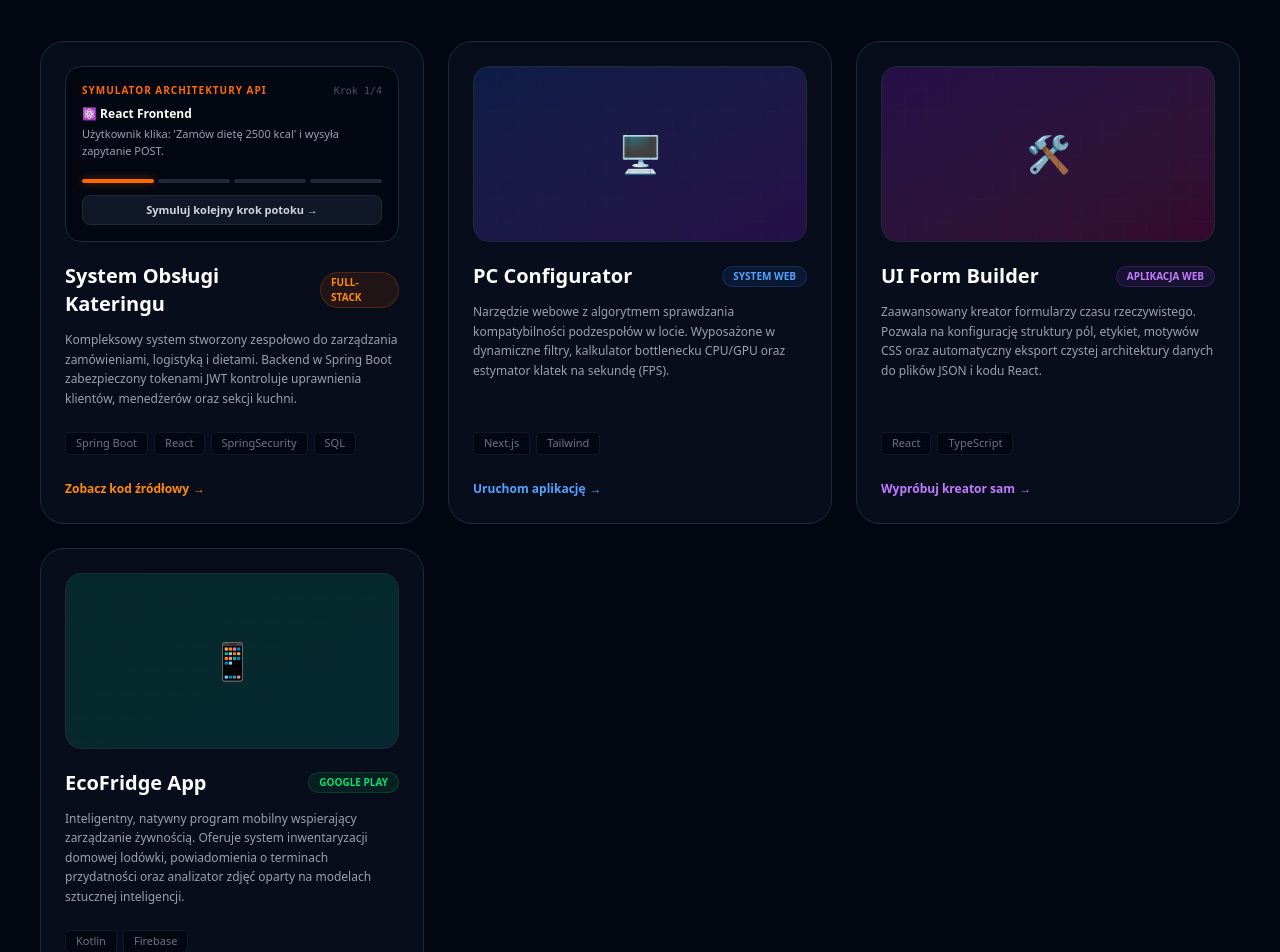
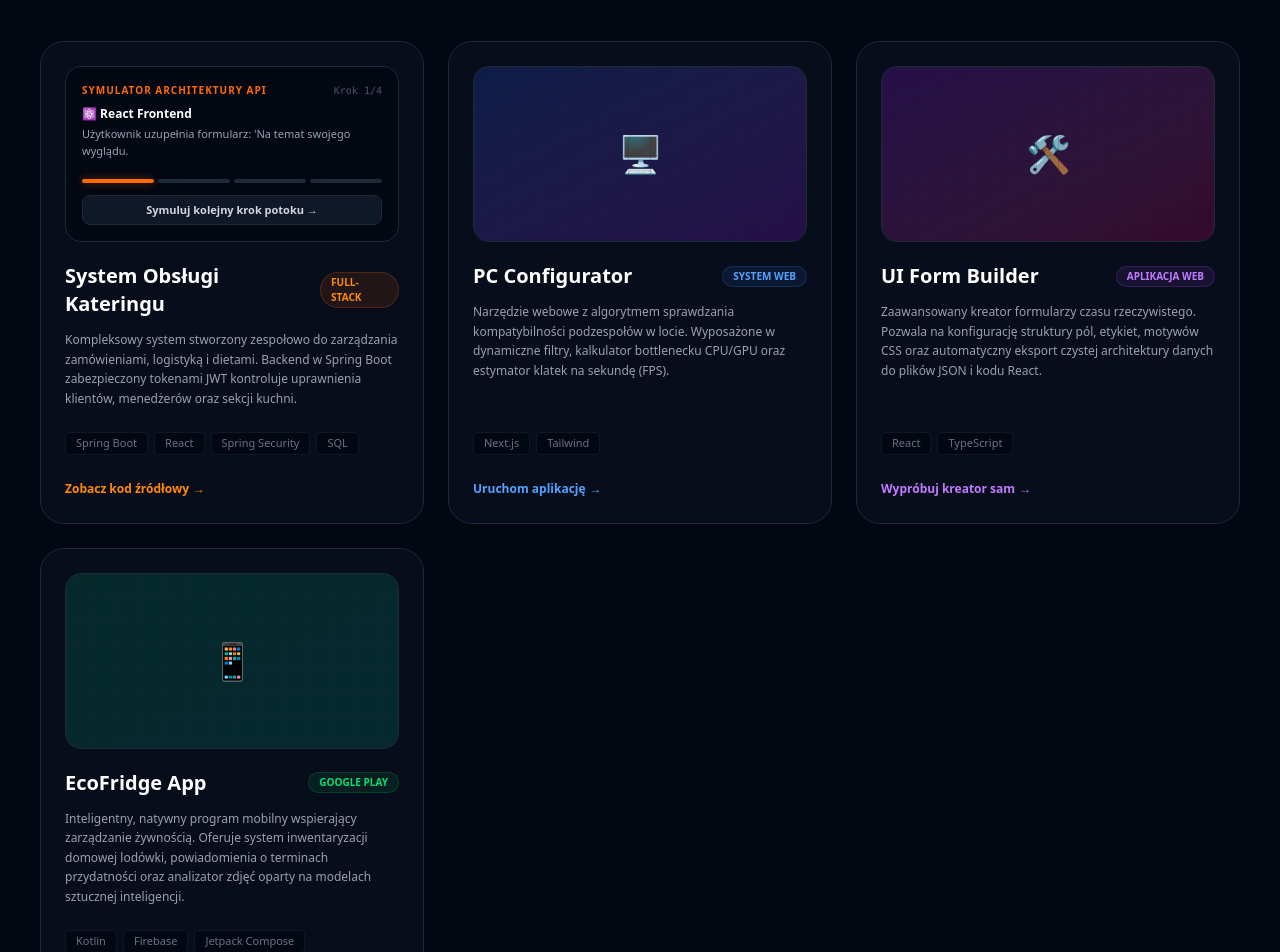
Before and after one commit to dzienbardzodobry/modern-portfolio-nextjs, a Next.js app: page / in a window 1280 px wide. Shown: the part 1020-1972 px from the top of the page. Built offline with nearby package versions, Linux system fonts and the light colour scheme.

Commit message:
Poprawki i aktualizacja

```diff
--- a/app/page.tsx
+++ b/app/page.tsx
@@ -187,7 +187,7 @@ export default function Home() {
                 <div className="flex flex-wrap gap-1.5 mb-5">
                   <span className="bg-gray-950 text-gray-500 text-[11px] px-2.5 py-0.5 rounded border border-gray-900">Spring Boot</span>
                   <span className="bg-gray-950 text-gray-500 text-[11px] px-2.5 py-0.5 rounded border border-gray-900">React</span>
-                  <span className="bg-gray-950 text-gray-500 text-[11px] px-2.5 py-0.5 rounded border border-gray-900">SpringSecurity</span>
+                  <span className="bg-gray-950 text-gray-500 text-[11px] px-2.5 py-0.5 rounded border border-gray-900">Spring Security</span>
                   <span className="bg-gray-950 text-gray-500 text-[11px] px-2.5 py-0.5 rounded border border-gray-900">SQL</span>
 
                 </div>
@@ -288,6 +288,7 @@ export default function Home() {
                 <div className="flex flex-wrap gap-1.5 mb-5">
                   <span className="bg-gray-950 text-gray-500 text-[11px] px-2.5 py-0.5 rounded border border-gray-900">Kotlin</span>
                   <span className="bg-gray-950 text-gray-500 text-[11px] px-2.5 py-0.5 rounded border border-gray-900">Firebase</span>
+                  <span className="bg-gray-950 text-gray-500 text-[11px] px-2.5 py-0.5 rounded border border-gray-900">Jetpack Compose</span>
                 </div>
                 <span className="text-[11px] text-gray-500 italic">Etap: Testy produkcyjne</span>
               </div>
@@ -651,7 +652,7 @@ function CateringSimulator() {
   const [step, setStep] = useState<number>(0);
 
   const stepsInfo = [
-    { label: "⚛️ React Frontend", desc: "Użytkownik klika: 'Zamów dietę 2500 kcal' i wysyła zapytanie POST." },
+    { label: "⚛️ React Frontend", desc: "Użytkownik uzupełnia formularz: 'Na temat swojego wyglądu." },
     { label: "🛡️ Spring Security", desc: "Filtr przechwytuje żądanie, sprawdza poprawność tokenu Bearer JWT." },
     { label: "🍃 Spring Boot Backend", desc: "Kontroler przetwarza logikę biznesową i przelicza makroskładniki." },
     { label: "🗄️ Baza Danych (SQL)", desc: "Hibernate wykonuje transakcję: Zapisanie zamówienia ze statusem PAID." }
```
Also changed, not shown: app/layout.tsx (+5 -1 lines).
